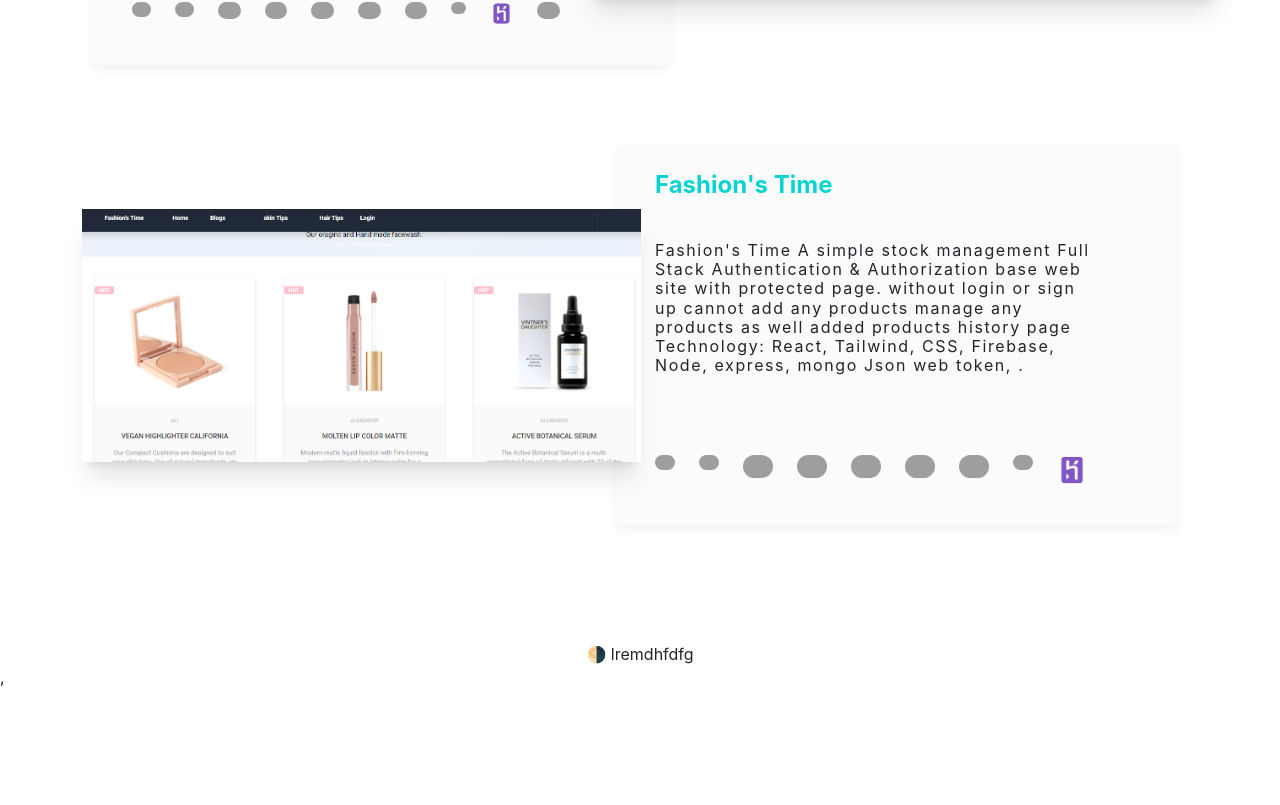
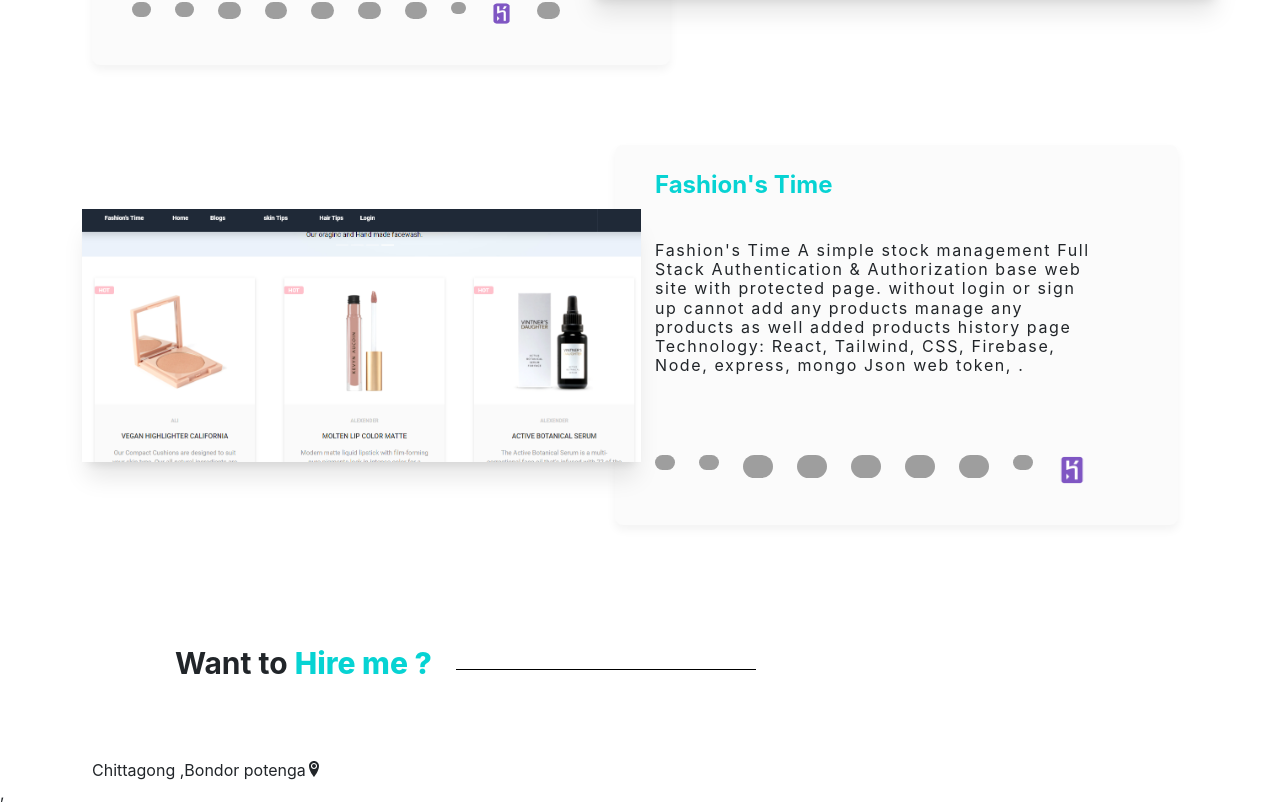
Before and after one commit to Emranul-Farhad/Finalportfolio, a React (Create React App) app: page / in a window 1280 px wide. Shown: the part 2978-3783 px from the top of the page. Before the commit the page ends 3667 px from the top, so only its background shows below. Built offline with nearby package versions, Linux system fonts and the light colour scheme; grey boxes are pictures that could not be loaded.

Commit message:
location addedd

```diff
--- a/package.json
+++ b/package.json
@@ -9,6 +9,7 @@
     "daisyui": "^2.15.3",
     "react": "^18.1.0",
     "react-dom": "^18.1.0",
+    "react-icons": "^4.4.0",
     "react-router-dom": "^6.3.0",
     "react-scripts": "5.0.1",
     "web-vitals": "^2.1.4"
--- a/src/Components/Homecomponents/Homecontact.js
+++ b/src/Components/Homecomponents/Homecontact.js
@@ -1,11 +1,30 @@
 import React from 'react';
-
-
+import IoLocationSharp from 'react-icons/io'
+import {BsFacebook} from 'react-icons/bs'
+import {ImLocation2} from 'react-icons/im'
 
 const Homecontact = () => {
     return (
-        <div>
-            <h6>🌗 lremdhfdfg</h6>
+        <div className=''>
+            <div>
+                <div className='text-left mx-[95px] flex'>
+                    <h1 className='mb-20 text-3xl font-bold '> Want to <span className='text-[#07D3D3] font-extrabold'> Hire me ? </span></h1>
+                    <div className='mt-4 mx-4 bg-black h-[1px] w-[300px] '> </div>
+                </div>
+            </div>
+          <div className='container'>
+          <div className='flex'>
+                <div>
+                  <div className='flex'>
+                    <h6> Chittagong ,Bondor potenga </h6>
+                    <p> <ImLocation2></ImLocation2>  </p>
+                  </div>
+                </div>
+                <div>
+
+                </div>
+            </div>
+          </div>
         </div>
     );
 };
```
Also changed, not shown: 1 other file (tests, documents, lock files or other folders).
